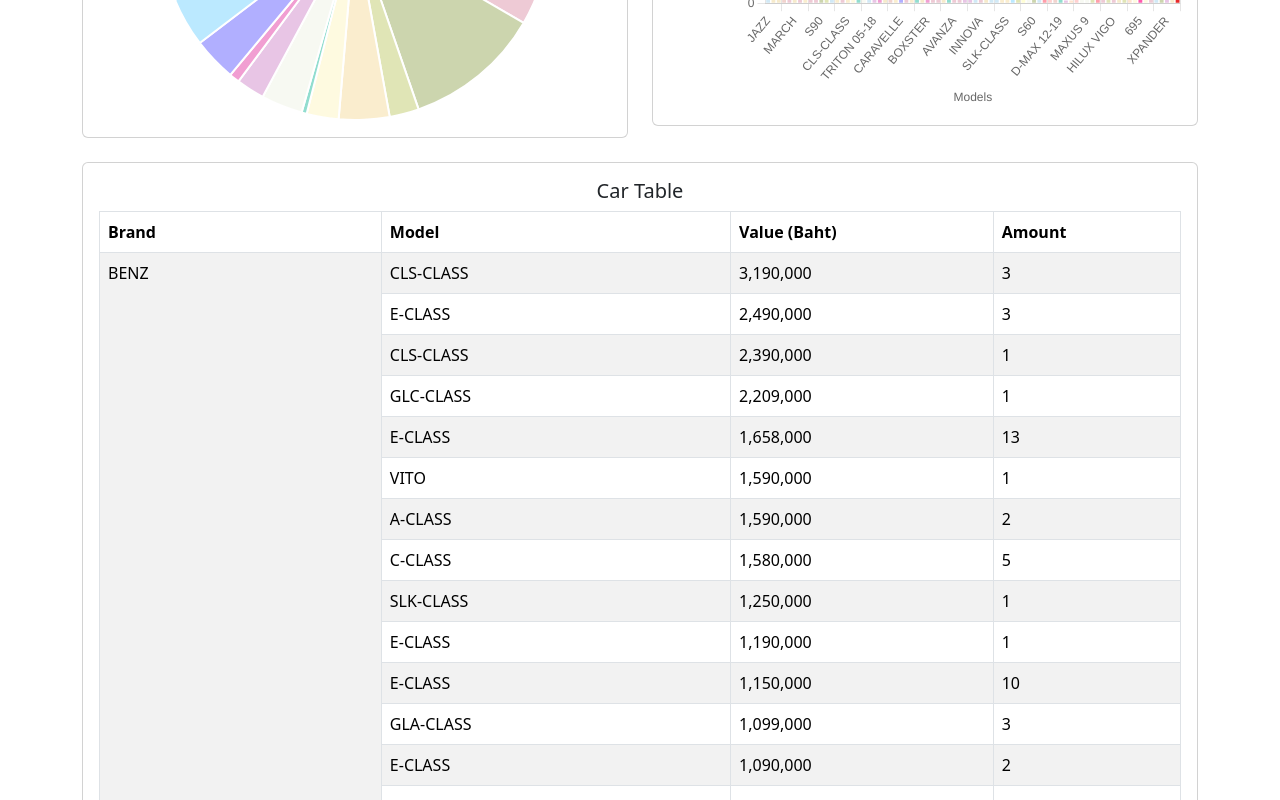
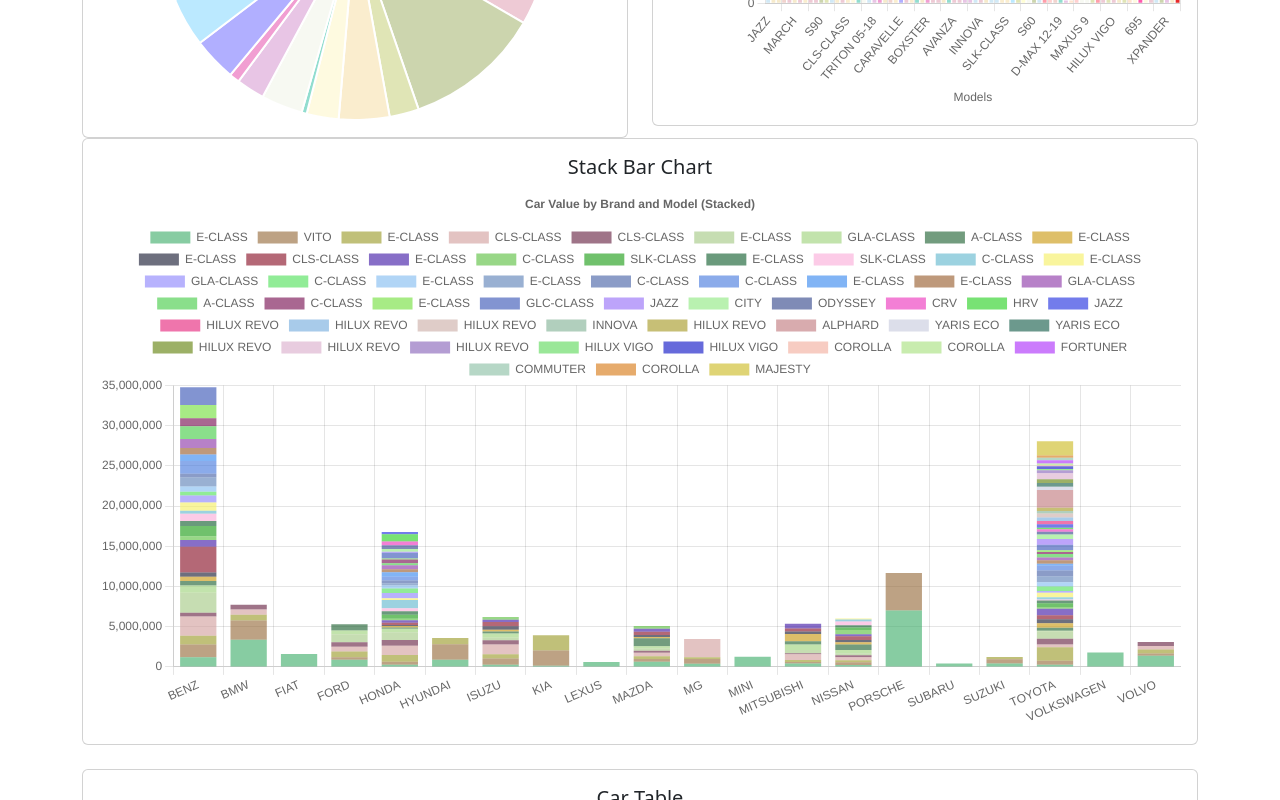
Before and after one commit to jilamikalalae/CarAnalytics, a React (Vite) app: page /#/ in a window 1280 px wide. Shown: the part 600-1400 px from the top of the page. Built offline with nearby package versions, Linux system fonts and the light colour scheme.

Commit message:
add stack bar chart to dashboard

```diff
--- /dev/null
+++ b/src/component/BarChart.jsx
@@ -0,0 +1,110 @@
+import React from "react";
+import { Bar } from "react-chartjs-2";
+import {
+  Chart as ChartJS,
+  CategoryScale,
+  LinearScale,
+  BarElement,
+  Tooltip,
+  Legend,
+} from "chart.js";
+
+ChartJS.register(CategoryScale, LinearScale, BarElement, Tooltip, Legend);
+
+const formatPrice = (priceString) => {
+  // Remove any non-numeric characters (like commas) and convert to number
+  return parseFloat(priceString.replace(/,/g, ""));
+};
+
+const colorPalette = [
+  "#D1E9F6",
+  "#F6EACB",
+  "#F1D3CE",
+  "#EECAD5",
+  "#CCD5AE",
+  "#E0E5B6",
+  "#FAEDCE",
+  "#FEFAE0",
+  "#91DDCF",
+  "#F7F9F2",
+  "#E8C5E5",
+  "#F19ED2",
+  "#B1AFFF",
+  "#BBE9FF",
+  "#FFFED3",
+  "#FF9EAA",
+  "#FFD0D0",
+  "#FFE4CF",
+  "#FF5BAE",
+  "#E72929",
+  "#F6D6D6",
+];
+
+const BarChart = ({ data }) => {
+  const brands = data.MMList.map((item) => item.Name);
+  const models = [...new Set(data.Cars.map((car) => car.Model))];
+
+  // Create dataset for each brand
+  const datasets = brands.map((brand, index) => {
+    const modelData = models.map((model) => {
+      // Filter cars by brand and get the total value for each model
+      const brandID = data.MMList.find((b) => b.Name === brand)?.mkID;
+      const carsForModel = data.Cars.filter(
+        (car) => car.MkID === brandID && car.Model === model
+      );
+      return carsForModel.reduce((acc, car) => acc + formatPrice(car.Prc), 0);
+    });
+
+    return {
+      label: brand,
+      data: modelData,
+      backgroundColor: colorPalette[index % colorPalette.length],
+      stack: "stack",
+    };
+  });
+
+  const chartData = {
+    labels: models,
+    datasets: datasets,
+  };
+
+  const options = {
+    responsive: true,
+    maintainAspectRatio: false,
+    plugins: {
+      legend: {
+        position: "top",
+      },
+      tooltip: {
+        callbacks: {
+          label: (tooltipItem) =>
+            `Value: ${tooltipItem.raw.toLocaleString()} Baht`,
+        },
+      },
+    },
+    scales: {
+      x: {
+        stacked: true,
+        title: {
+          display: true,
+          text: "Models",
+        },
+      },
+      y: {
+        stacked: true,
+        title: {
+          display: true,
+          text: "Total Value (Baht)",
+        },
+      },
+    },
+  };
+
+  return (
+    <div style={{ height: "500px" }}>
+      <Bar data={chartData} options={options} />
+    </div>
+  );
+};
+
+export default BarChart;
--- a/src/component/StackedBarChart.jsx
+++ /dev/null
@@ -1,80 +0,0 @@
-import React from 'react';
-import { Bar } from 'react-chartjs-2';
-import { Chart as ChartJS, CategoryScale, LinearScale, BarElement, Tooltip, Legend } from 'chart.js';
-
-ChartJS.register(CategoryScale, LinearScale, BarElement, Tooltip, Legend);
-
-const formatPrice = (priceString) => {
-    // Remove any non-numeric characters (like commas) and convert to number
-    return parseFloat(priceString.replace(/,/g, ''));
-  };
-
-const colorPalette = [
-    '#D1E9F6', '#F6EACB', '#F1D3CE', '#EECAD5', '#CCD5AE',
-    '#E0E5B6', '#FAEDCE', '#FEFAE0', '#91DDCF', '#F7F9F2',
-    '#E8C5E5', '#F19ED2', '#B1AFFF', '#BBE9FF', '#FFFED3',
-    '#FF9EAA', '#FFD0D0', '#FFE4CF', '#FF5BAE', '#E72929',
-    '#F6D6D6'
-];
-
-const StackedBarChart = ({ data }) => {
-  const brands = data.MMList.map(item => item.Name);
-  const models = [...new Set(data.Cars.map(car => car.Model))];
-
-  // Create dataset for each brand
-  const datasets = brands.map((brand, index) => {
-    const modelData = models.map(model => {
-      // Filter cars by brand and get the total value for each model
-      const brandID = data.MMList.find(b => b.Name === brand)?.mkID;
-      const carsForModel = data.Cars.filter(car => car.MkID === brandID && car.Model === model);
-      return carsForModel.reduce((acc, car) => acc + formatPrice(car.Prc), 0);
-    });
-
-    return {
-      label: brand,
-      data: modelData,
-      backgroundColor: colorPalette[index % colorPalette.length],
-      stack: 'stack'
-    };
-  });
-
-  const chartData = {
-    labels: models,
-    datasets: datasets
-  };
-
-  const options = {
-    responsive: true,
-    maintainAspectRatio: false,
-    plugins: {
-      legend: {
-        position: 'top'
-      },
-      tooltip: {
-        callbacks: {
-          label: (tooltipItem) => `Value: ${tooltipItem.raw.toLocaleString()} Baht`
-        }
-      }
-    },
-    scales: {
-      x: {
-        stacked: true,
-        title: {
-          display: true,
-          text: 'Models'
-        }
-      },
-      y: {
-        stacked: true,
-        title: {
-          display: true,
-          text: 'Total Value (Baht)'
-        }
-      }
-    }
-  };
-
-  return <div style={{ height: '500px' }}><Bar data={chartData} options={options} /></div>;
-};
-
-export default StackedBarChart;
--- /dev/null
+++ b/src/component/stackbarChart.jsx
@@ -0,0 +1,109 @@
+import React from "react";
+import { Bar } from "react-chartjs-2";
+import {
+  Chart as ChartJS,
+  CategoryScale,
+  LinearScale,
+  BarElement,
+  Title,
+  Tooltip,
+  Legend,
+} from "chart.js";
+
+ChartJS.register(
+  CategoryScale,
+  LinearScale,
+  BarElement,
+  Title,
+  Tooltip,
+  Legend
+);
+
+const formatPrice = (priceString) => {
+  return parseFloat(priceString.replace(/,/g, ""));
+};
+
+const StackbarChart = ({ carData }) => {
+  const brands = carData.MMList;
+  const cars = carData.Cars;
+
+  const brandModels = {};
+
+  cars.forEach((car) => {
+    const brandName =
+      brands.find((brand) => brand.mkID === car.MkID)?.Name || "Unknown";
+    if (!brandModels[brandName]) {
+      brandModels[brandName] = { totalValue: 0, models: [] };
+    }
+    const modelName = car.Model;
+    const modelValue = formatPrice(car.Prc);
+
+    brandModels[brandName].models.push({
+      name: modelName,
+      value: modelValue,
+    });
+  });
+
+  const sortedBrands = Object.keys(brandModels)
+    .sort()
+    .map((brand) => ({
+      brand,
+      ...brandModels[brand],
+    }));
+
+  const labels = sortedBrands.map((brand) => brand.brand);
+
+  const datasets = [];
+  sortedBrands.forEach((brandData) => {
+    brandData.models.forEach((model, index) => {
+      if (!datasets[index]) {
+        datasets[index] = {
+          label: model.name,
+          data: Array(sortedBrands.length).fill(0),
+          backgroundColor: `rgba(${Math.floor(
+            Math.random() * 255
+          )}, ${Math.floor(Math.random() * 255)}, ${Math.floor(
+            Math.random() * 255
+          )}, 0.6)`,
+        };
+      }
+      datasets[index].data[sortedBrands.indexOf(brandData)] = model.value;
+    });
+  });
+
+  const data = {
+    labels,
+    datasets,
+  };
+
+  const options = {
+    plugins: {
+      title: {
+        display: true,
+        text: "Car Value by Brand and Model (Stacked)",
+      },
+      legend: {
+        position: "top",
+      },
+      tooltip: {
+        callbacks: {
+          label: (tooltipItem) =>
+            `Value: ${tooltipItem.raw.toLocaleString()} Baht`,
+        },
+      },
+    },
+    responsive: true,
+    scales: {
+      x: {
+        stacked: true,
+      },
+      y: {
+        stacked: true,
+      },
+    },
+  };
+
+  return <Bar data={data} options={options} />;
+};
+
+export default StackbarChart;
--- a/src/routes/dashboard.jsx
+++ b/src/routes/dashboard.jsx
@@ -1,13 +1,14 @@
 import React from "react";
 import PieChart from "../component/pieChart";
-import StackedBarChart from '../component/StackedBarChart';
-import 'bootstrap/dist/css/bootstrap.min.css';
-import { Card, Container, Row, Col } from 'react-bootstrap';
-import carData from '../taladrod-cars.min.json';
-import TableComponent from '../component/table';
+import BarChart from "../component/BarChart";
+import "bootstrap/dist/css/bootstrap.min.css";
+import { Card, Container, Row, Col } from "react-bootstrap";
+import carData from "../taladrod-cars.min.json";
+import TableComponent from "../component/table";
+import StackbarChart from "../component/stackbarChart";
 
 const formatPrice = (priceString) => {
-  return parseFloat(priceString.replace(/,/g, ''));
+  return parseFloat(priceString.replace(/,/g, ""));
 };
 
 const Dashboard = () => {
@@ -17,8 +18,9 @@
   const brandModels = {};
   const modelCounts = {};
 
-  cars.forEach(car => {
-    const brandName = brands.find(brand => brand.mkID === car.MkID)?.Name || 'Unknown';
+  cars.forEach((car) => {
+    const brandName =
+      brands.find((brand) => brand.mkID === car.MkID)?.Name || "Unknown";
     if (!brandModels[brandName]) {
       brandModels[brandName] = { totalValue: 0, models: [] };
     }
@@ -36,22 +38,24 @@
     brandModels[brandName].models.push({
       name: modelName,
       value: modelValue,
-      count: modelCounts[modelName].count
+      count: modelCounts[modelName].count,
     });
   });
 
-  const sortedBrands = Object.keys(brandModels).sort().map(brand => ({
-    brand,
-    ...brandModels[brand]
-  }));
+  const sortedBrands = Object.keys(brandModels)
+    .sort()
+    .map((brand) => ({
+      brand,
+      ...brandModels[brand],
+    }));
 
-  sortedBrands.forEach(brandData => {
+  sortedBrands.forEach((brandData) => {
     brandData.models.sort((a, b) => b.value - a.value);
   });
 
-  const pieChartData = sortedBrands.map(brand => ({
+  const pieChartData = sortedBrands.map((brand) => ({
     brand: brand.brand,
-    value: brand.totalValue
+    value: brand.totalValue,
   }));
 
   return (
@@ -75,8 +79,16 @@
         <Col md={6}>
           <Card>
             <Card.Body>
-              <Card.Title className="text-center">Stacked Bar Chart</Card.Title>
-              <StackedBarChart data={carData} />
+              <Card.Title className="text-center">Bar Chart</Card.Title>
+              <BarChart data={carData} />
+            </Card.Body>
+          </Card>
+        </Col>
+        <Col md={13}>
+          <Card>
+            <Card.Body>
+              <Card.Title className="text-center">Stack Bar Chart</Card.Title>
+              <StackbarChart carData={carData} />
             </Card.Body>
           </Card>
         </Col>
```
